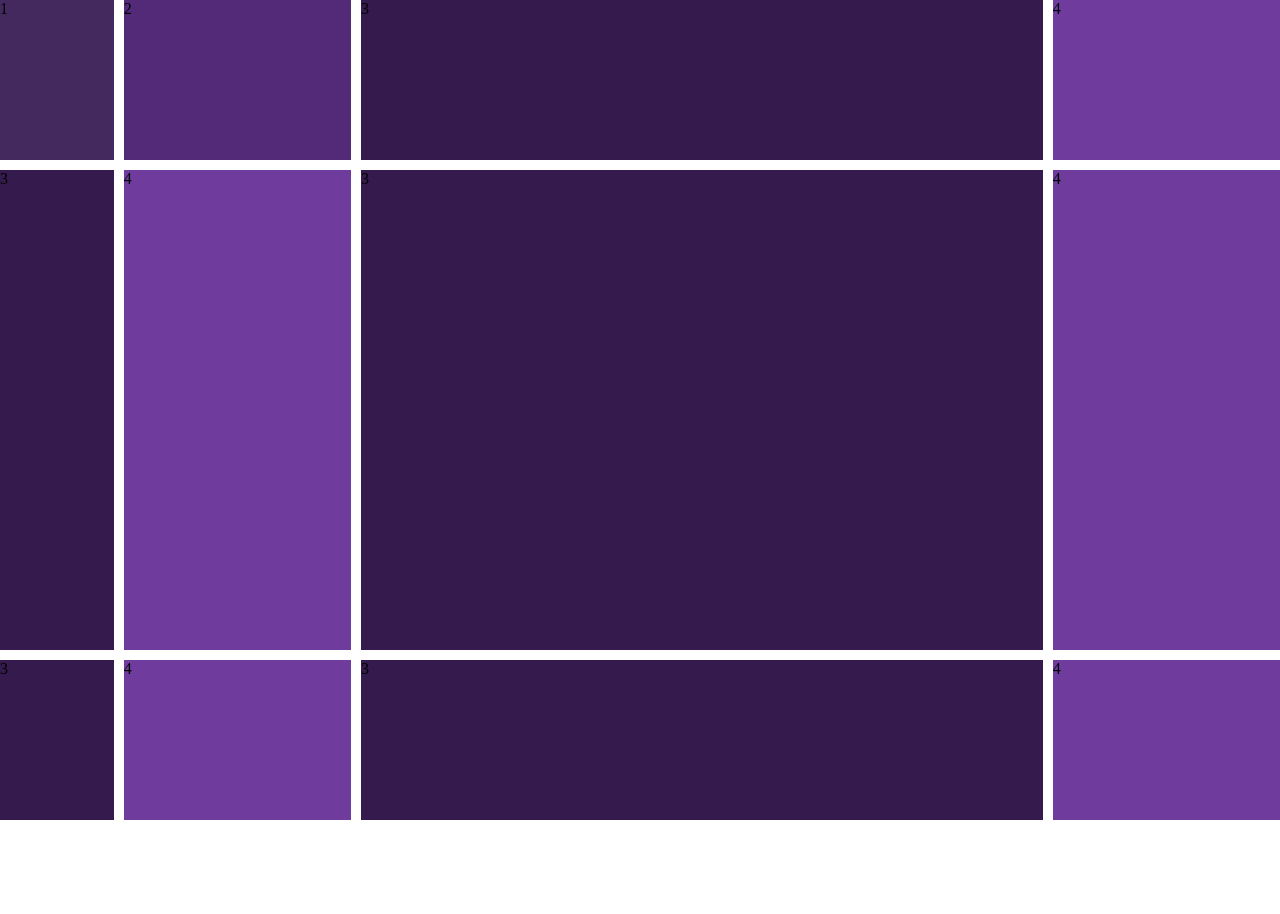
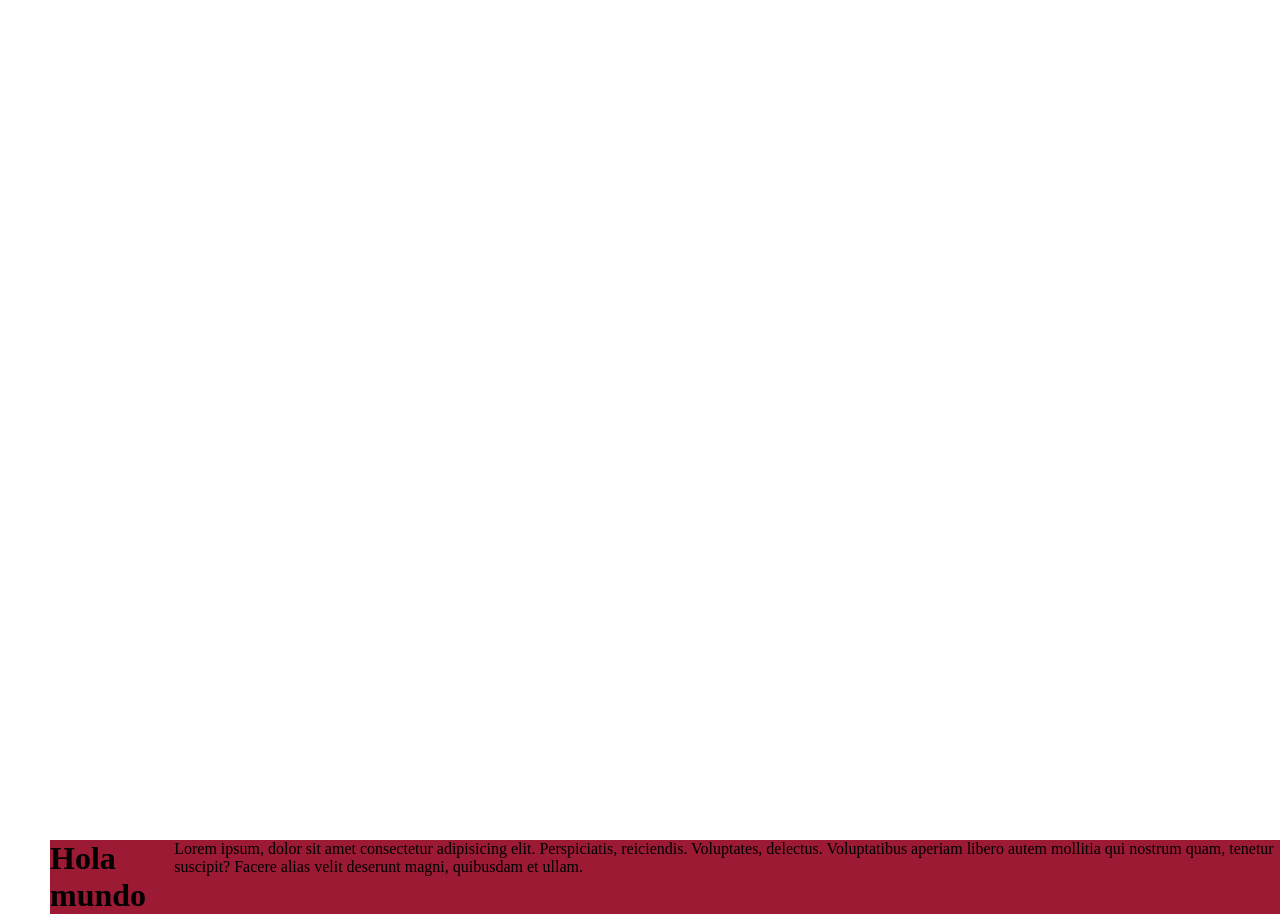
Before and after one commit to ezechocobar/clase-github, a plain HTML site: page index.html in a window 1280 px wide. Before the commit the page ends 820 px from the top, so only its background shows below. Drawn offline with Linux system fonts and the light colour scheme.

Commit message:
cambios en el index

```diff
--- a/index.html
+++ b/index.html
@@ -11,17 +11,9 @@
 <body>
     <!-- ejemplo de grid -->
     <div class="padre">
-        <div class="hijoUno"> 1 </div>
-        <div class="hijoDos"> 2 </div>
-        <div class="hijoTres"> 3 </div>
-        <div class="hijoCuatro"> 4 </div>
-        <div class="hijoTres"> 3 </div>
-        <div class="hijoCuatro"> 4 </div>
-        <div class="hijoTres"> 3 </div>
-        <div class="hijoCuatro"> 4 </div>
-        <div class="hijoTres"> 3 </div>
-        <div class="hijoCuatro"> 4 </div>
-        <div class="hijoTres"> 3 </div>
-        <div class="hijoCuatro"> 4 </div>
+        <header>
+            <h1>Hola mundo</h1>
+            <p> Lorem ipsum, dolor sit amet consectetur adipisicing elit. Perspiciatis, reiciendis. Voluptates, delectus. Voluptatibus aperiam libero autem mollitia qui nostrum quam, tenetur suscipit? Facere alias velit deserunt magni, quibusdam et ullam.</p>
+        </header>
 </body>
 </html>
```
